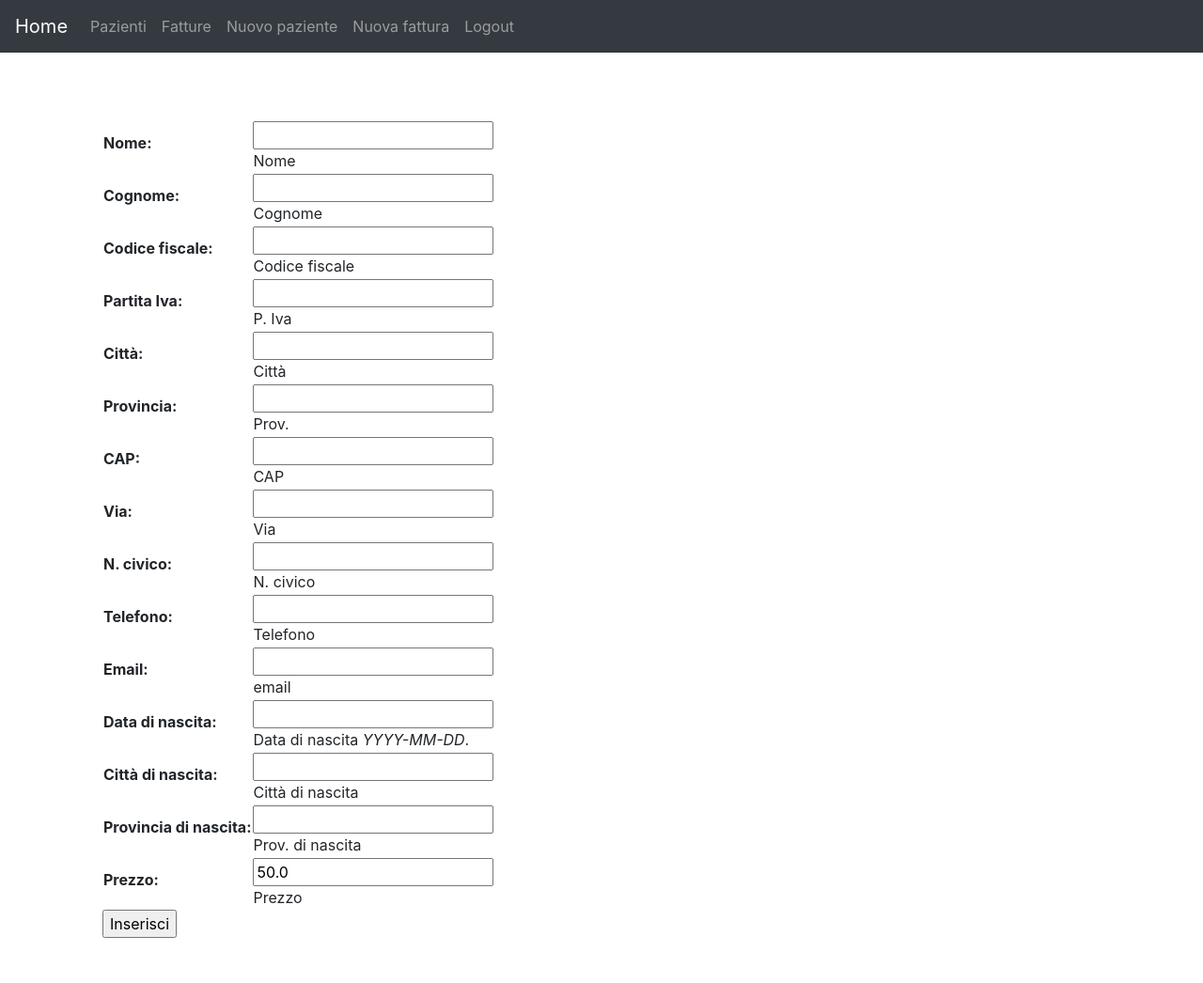
After one commit to DckCanal/Studio, a Django app: page /gestione/nuovo-paziente in a window 1280 px wide. The commit adds this page. Shown: the whole page at 94% size. Run offline with Django 3.2, Linux system fonts and the light colour scheme; a user stored in the database is signed in; some libraries are stand-ins or nearby versions.

Commit message:
Inizio inserimento di Fattura e Paziente

```diff
--- a/gestione/models.py
+++ b/gestione/models.py
@@ -1,13 +1,12 @@
 from django.db import models
 from datetime import date
 from django.urls import reverse
-# Create your models here.
 
 class Paziente(models.Model):
 	"""Classe per rappresentare il paziente."""
 
-	cognome = models.CharField(max_length = 100, help_text = 'Cognome', blank = True)
-	nome = models.CharField(max_length = 100, help_text = 'Nome', blank = True)
+	cognome = models.CharField(max_length = 100, help_text = 'Cognome')
+	nome = models.CharField(max_length = 100, help_text = 'Nome')
 
 	codfisc = models.CharField("Codice fiscale", max_length = 16, help_text = 'Codice fiscale', blank = True)
 	#inserire un Validator. Trovare il modo di segnalare la lunghezza fissa di 16 caratteri.
--- a/gestione/pdfgen.py
+++ b/gestione/pdfgen.py
@@ -74,7 +74,9 @@
     Story.append(p)
     Story.append(Spacer(1, 0.7*inch))
 
-    text = f"Fattura numero {f.numero} del {f.data}"
+    data = f.data
+    datastr=str(data.day)+" "+mese[data.month]+" "+str(data.year)
+    text = f"Fattura numero {f.numero} del {datastr}"
 
     p = Paragraph(text, heading_style)
     Story.append(p)
--- a/gestione/templates/generic.html
+++ b/gestione/templates/generic.html
@@ -51,8 +51,12 @@
         <a class="nav-link" href="{% url 'fatture' %}">Fatture <span class="sr-only"></span></a>
       </li>
       <li class="nav-item">
-        <a class="nav-link" href="">Nuovo paziente <span class="sr-only"></span></a>
+        <a class="nav-link" href="{% url 'nuovo-paziente' %}">Nuovo paziente <span class="sr-only"></span></a>
       </li>
+      <li class="nav-item">
+        <a class="nav-link" href="{% url 'nuova-fattura' %}">Nuova fattura <span class="sr-only"></span></a>
+      </li>
+
       <li class="nav-item">
         <a class="nav-link" href="{% url 'logout' %}?next={% url 'home' %}">Logout <span class="sr-only"></span></a>
       </li>
--- /dev/null
+++ b/gestione/templates/gestione/paziente_form.html
@@ -0,0 +1,11 @@
+{% extends "generic.html" %}
+{% block main-content %}
+<form action="" method="post">
+{% csrf_token %}
+<table>
+{{form.as_table}}
+</table>
+<input type="submit" value="Inserisci" />
+</form>
+
+{% endblock main-content %}
--- a/gestione/urls.py
+++ b/gestione/urls.py
@@ -13,4 +13,6 @@
     path('consenso-pdf/<int:pk>',views.consenso_pdf,name='consenso-pdf'),
     path('privacy-m-pdf/<int:pk>',views.privacy_m_pdf,name='privacy-m-pdf'),
     path('consenso-m-pdf/<int:pk>',views.consenso_m_pdf,name='consenso-m-pdf'),
+    path('nuovo-paziente',views.NuovoPaziente.as_view(),name='nuovo-paziente'),
+    path('nuova-fattura',views.NuovaFattura.as_view(),name='nuova-fattura'),
 ]
--- a/gestione/views.py
+++ b/gestione/views.py
@@ -1,6 +1,8 @@
 """Modulo con le views di pazienti e fatture"""
 from django.shortcuts import render
+from django.urls import reverse_lazy
 from django.views import generic
+from django.views.generic.edit import CreateView, UpdateView, DeleteView
 from .models import Paziente, Fattura
 from django.contrib.auth.decorators import login_required, permission_required
 from django.contrib.auth.mixins import LoginRequiredMixin
@@ -70,5 +72,20 @@
 def consenso_m_pdf(request,pk):
     return pdfgen.genera_consenso_informato(request,pk,True)
 
+class NuovoPaziente(LoginRequiredMixin,CreateView):
+    model = Paziente
+    fields = ['nome','cognome','codfisc','piva',
+        'paese','provincia','cap','via','civico',
+        'telefono','email','data_nascita','paese_nascita',
+        'provincia_nascita','prezzo']
+    permission_required = ['gestione.add_paziente']
 
-# da definire, la View per l'inserimento di un nuovo paziente
+#Occorre passare a questa classe un argomento che sia la PK del paziente. Il campo
+#paziente deve quindi essere oscurato ed il prezzo ricavato dal suo di default
+class NuovaFattura(LoginRequiredMixin,CreateView):
+    model = Fattura
+    fields = ['paziente','valore','data','numero']
+    permission_required = ['gestione.add_fattura']
+    nuovoNumero = 5 #definire la query
+    initial = {'valore':'50.00', 'numero':nuovoNumero}
+    #success_url = reverse_lazy(f'fattura_pdf/{nuovoNumero}')
```
Also changed, not shown: gestione/forms.py (+44 -0 lines), gestione/templates/gestione/fattura_form.html (added, +11 -0 lines), db.sqlite3.
